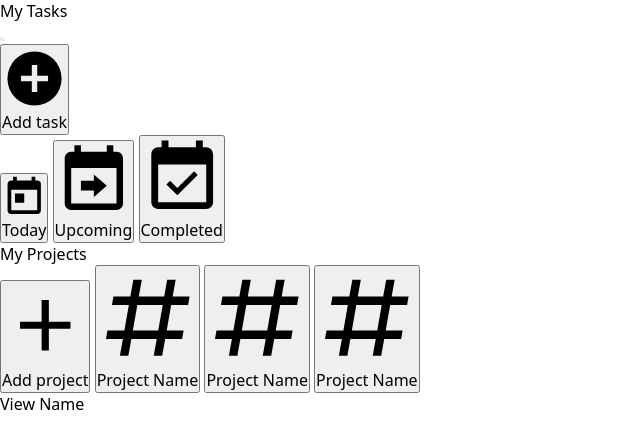
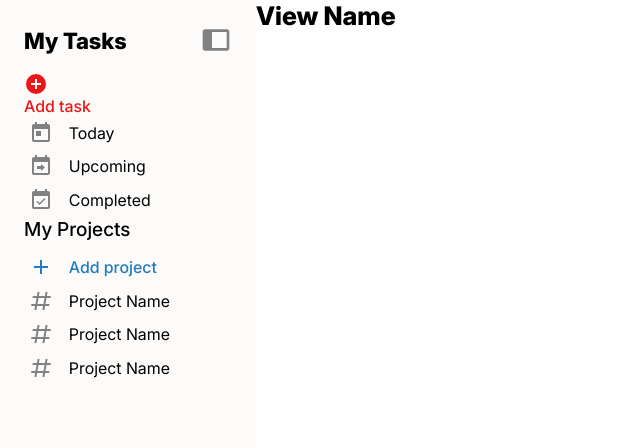
Before and after one commit to khuan24/to-do-list, a website built with webpack: page src/template.html in a window 1280 px wide. Shown: the whole page, without its empty margins (0-640 px from the left). Built offline with nearby package versions, Linux system fonts and the light colour scheme.

Commit message:
Style sidebar

```diff
--- a/src/index.js
+++ b/src/index.js
@@ -1 +1,3 @@
 import "./styles.css"
+
+console.log("hello world!")
--- a/src/styles.css
+++ b/src/styles.css
@@ -9,8 +9,35 @@
     font: inherit;
 }
 
+@font-face {
+    font-family: "Inter";
+    src:
+        url(resources/fonts/Inter-VariableFont_opsz\,wght.woff2) format("woff2 supports variation"),
+        url(resources/fonts/Inter-VariableFont_opsz\,wght.woff2) format("woff2-variations");
+    font-weight: 100 900;
+}
+
 body {
-    font-family: system-ui, "Segoe UI", Roboto, Helvetica, Arial, sans-serif, "Apple Color Emoji", "Segoe UI Emoji", "Segoe UI Symbol";
+    --regular: 400;
+    --medium: 500;
+    --bold: 700;
+    --extra-bold: 800;
+
+    --no-emphasis-clr: #818181;
+    --sidebar-bg-clr: #FCFBFA;
+    --primary-accent-clr: #EA1717;
+    --secondary-accent-clr: #1F7CC0;
+    --selected-clr: #FFE5D7;
+    --hover-clr: #EFEFEF;
+    --priority-text-clr: white;
+    --high-priority-clr: #FF5757;
+    --medium-priority-clr: #FFB156;
+    --low-priority-clr: #5BBAFF;
+    --deactivated-clr: #BCBCBC;
+
+
+    font-family: "Inter", system-ui, "Segoe UI", Roboto, Helvetica, Arial, sans-serif, "Apple Color Emoji", "Segoe UI Emoji", "Segoe UI Symbol";
+    font-weight: var(--regular);
     min-height: 100vh;
 }
 
@@ -22,3 +49,111 @@ img, svg, picture, video {
 p {
     line-height: 1.5;
 }
+
+.page-container {
+    display: grid;
+    grid-template-columns: 1fr 4fr;
+}
+
+.sidebar {
+    background-color: var(--sidebar-bg-clr);
+    min-height: 100vh;
+    position: sticky;
+    top: 0;
+    padding: 1.5rem;
+}
+
+button {
+    background-color: transparent;
+    border: none;
+    cursor: pointer;
+    transition: 0.3s;
+}
+
+nav button, .sidebar .head {
+    display: flex;
+    align-items: center;
+    white-space: nowrap;
+}
+
+nav button {
+    gap: 1rem;
+    padding: 0.3em;
+    border-radius: 5px;
+    width: 100%;
+}
+
+.sidebar .head {
+    justify-content: space-between;
+}
+
+.head {
+    margin-bottom: 1rem;
+}
+
+.icon {
+    width: 1.5rem;
+    fill: var(--no-emphasis-clr);
+}
+
+#menu-toggle .icon {
+    width: 2rem;
+}
+
+#menu-toggle .icon:hover {
+    fill: var(--primary-accent-clr)
+}
+
+h1, h2 {
+    font-weight: var(--extra-bold);
+}
+
+h1 {
+    font-size: 1.6rem;
+}
+
+h2 {
+    font-size: 1.4rem;
+}
+
+h3 {
+    font-size: 1.2rem;
+    margin-bottom: 0.6rem;
+}
+
+h3, .add-task, .add-project {
+    font-weight: var(--medium);
+}
+
+nav button:hover {
+    background-color: var(--hover-clr);
+}
+
+nav button.selected {
+    background-color: var(--selected-clr);
+    color: var(--primary-accent-clr);
+}
+
+nav button.selected .icon {
+    fill: var(--primary-accent-clr);
+}
+
+nav.tasks {
+    margin-bottom: 3rem;
+}
+
+.add-task {
+    color: var(--primary-accent-clr);
+}
+
+.add-task .icon {
+    fill: var(--primary-accent-clr);
+}
+
+.add-project {
+    color: var(--secondary-accent-clr);
+}
+
+.add-project .icon {
+    fill: var(--secondary-accent-clr)
+}
```
